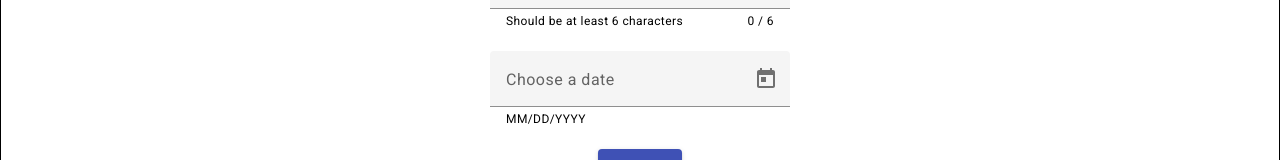
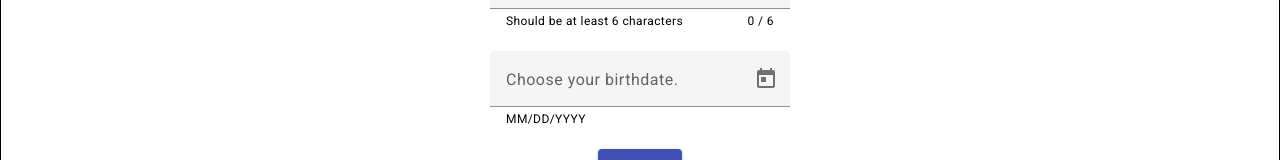
Before and after one commit to bmpmd/fitness-tracker, an Angular app: page /signup in a window 1280 px wide. Shown: the part 255-415 px from the top of the page. Built offline with nearby package versions, Linux system fonts and the light colour scheme.

Commit message:
restricted dates in datepicker

```diff
--- a/src/app/auth/signup/signup.component.html
+++ b/src/app/auth/signup/signup.component.html
@@ -25,8 +25,8 @@
 
         <mat-form-field>
 
-            <mat-label>Choose a date</mat-label>
-            <input matInput [matDatepicker]="picker">
+            <mat-label>Choose your birthdate.</mat-label>
+            <input matInput [matDatepicker]="picker" [max]="maxDate">
             <mat-hint>MM/DD/YYYY</mat-hint>
             <mat-datepicker-toggle matIconSuffix  [for]="picker"></mat-datepicker-toggle>
             <mat-datepicker #picker></mat-datepicker>
--- a/src/app/auth/signup/signup.component.ts
+++ b/src/app/auth/signup/signup.component.ts
@@ -1,4 +1,4 @@
-import { Component } from '@angular/core';
+import { Component, OnInit } from '@angular/core';
 import { NgForm } from '@angular/forms';
 
 @Component({
@@ -6,8 +6,15 @@ import { NgForm } from '@angular/forms';
   templateUrl: './signup.component.html',
   styleUrls: ['./signup.component.css']
 })
-export class SignupComponent {
+export class SignupComponent implements OnInit{
 
+  maxDate = new Date(); // today
+
+  ngOnInit(): void {
+    //today - 18 yrs
+    this.maxDate.setFullYear(this.maxDate.getFullYear() - 18);
+
+  }
   onSubmit(form: NgForm){
     console.log(form)
   }
```
